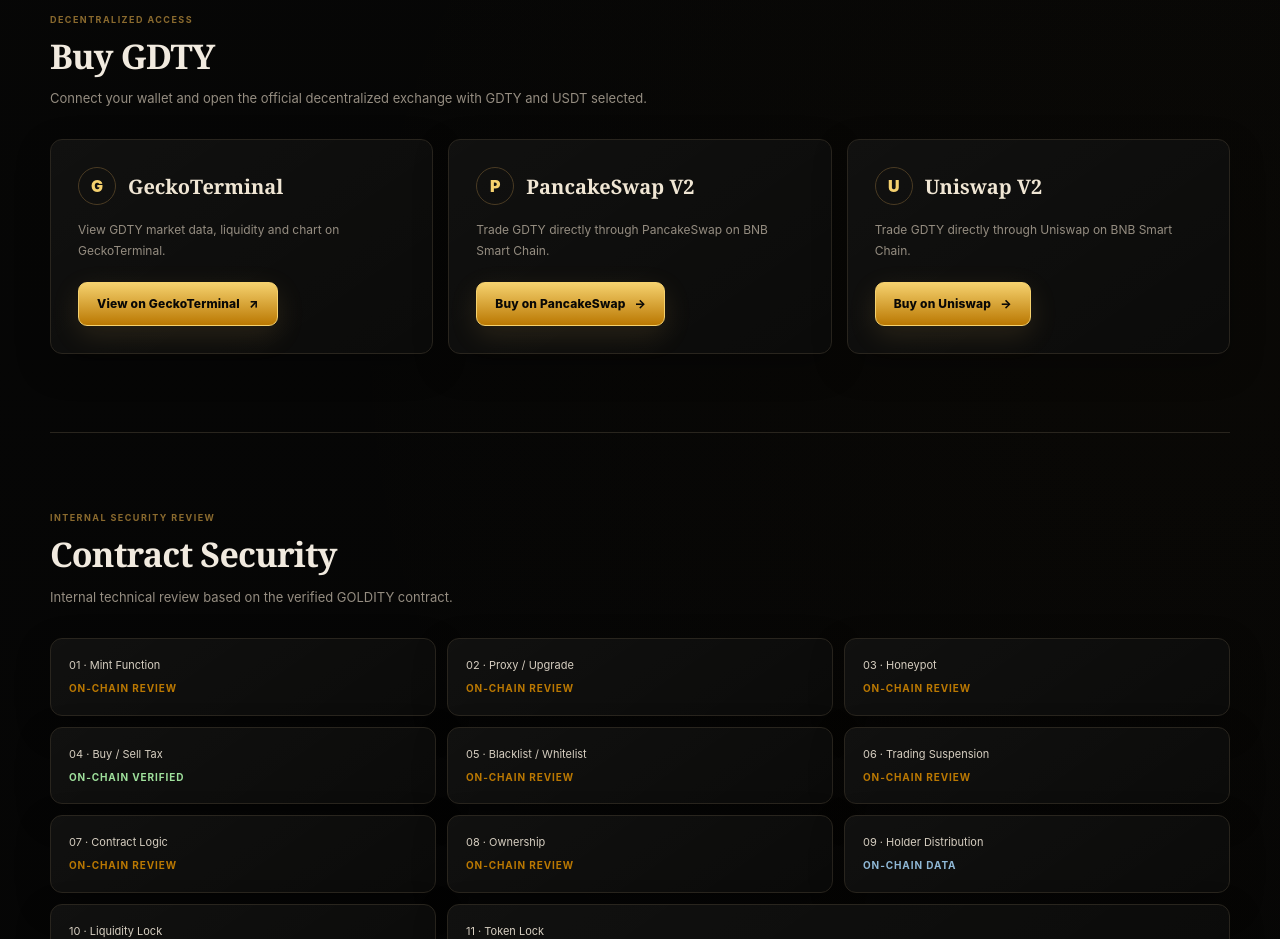
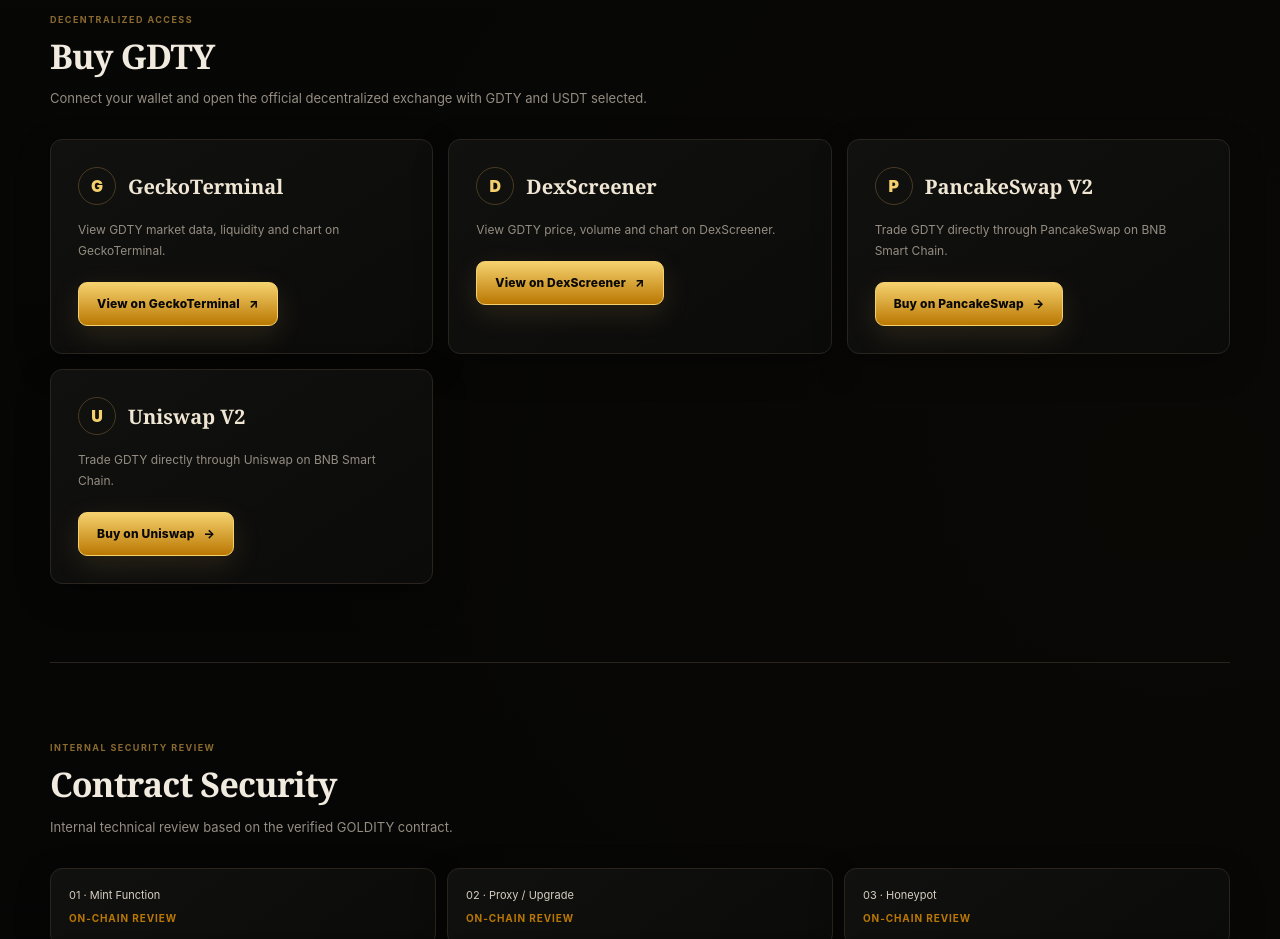
Before and after one commit to goldityglobal/website, a website: page assets/index.html in a window 1280 px wide. Shown: the part 2900-3839 px from the top of the page. Drawn offline with Linux system fonts and the light colour scheme; no server answers.

Commit message:
Update index.html

```diff
--- a/assets/index.html
+++ b/assets/index.html
@@ -768,6 +768,24 @@
 </article>
 
       <article class="buy-card">
+  <div class="buy-card-head">
+    <span class="dex-badge">D</span>
+    <h3>DexScreener</h3>
+  </div>
+
+  <p>View GDTY price, volume and chart on DexScreener.</p>
+
+  <a
+    class="cta primary"
+    href="https://dexscreener.com/bsc/0x9b1893e468189cbbbd6b73a77092fff9cd92d504"
+    target="_blank"
+    rel="noopener noreferrer"
+  >
+    View on DexScreener <span>↗</span>
+  </a>
+</article>
+
+      <article class="buy-card">
 
 
         <div class="buy-card-head"><span class="dex-badge">P</span><h3>PancakeSwap V2</h3></div>
@@ -883,7 +901,7 @@
         <a class="social-pill" href="https://x.com/Goldityglobal" target="_blank" rel="noopener noreferrer" aria-label="X">𝕏</a>
 
 
-        <a class="social-pill" href="https://t.me/GOLDITYGLOBAL" target="_blank" rel="noopener noreferrer" aria-label="Telegram">✈</a>
+        <a class="social-pill" href="https://t.me/gdtyglobal" target="_blank" rel="noopener noreferrer" aria-label="Telegram">✈</a>
 
 
         <a class="social-pill" href="https://github.com/goldityglobal" target="_blank" rel="noopener noreferrer" aria-label="GitHub">◉</a>
@@ -895,7 +913,7 @@
         <a class="social-pill" href="https://medium.com/@goldityglobal_66297" target="_blank" rel="noopener noreferrer" aria-label="Medium">M</a>
 
 
-        <a class="cta primary" href="https://t.me/GOLDITYGLOBAL" target="_blank" rel="noopener noreferrer">Join Community <span>→</span></a>
+        <a class="cta primary" href="https://t.me/gdtyglobal" target="_blank" rel="noopener noreferrer">Join Community <span>→</span></a>
 
 
       </div>
```
